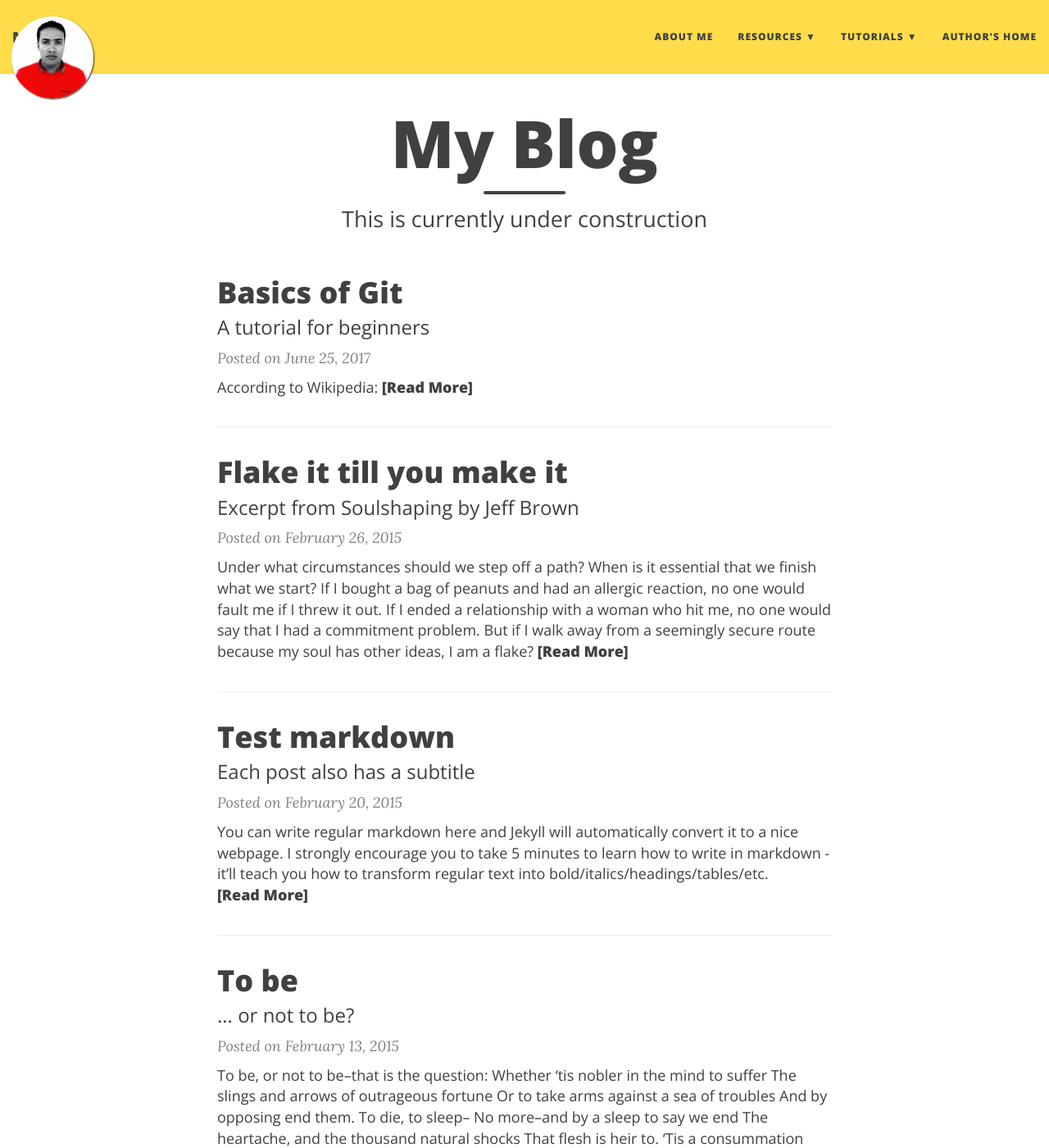
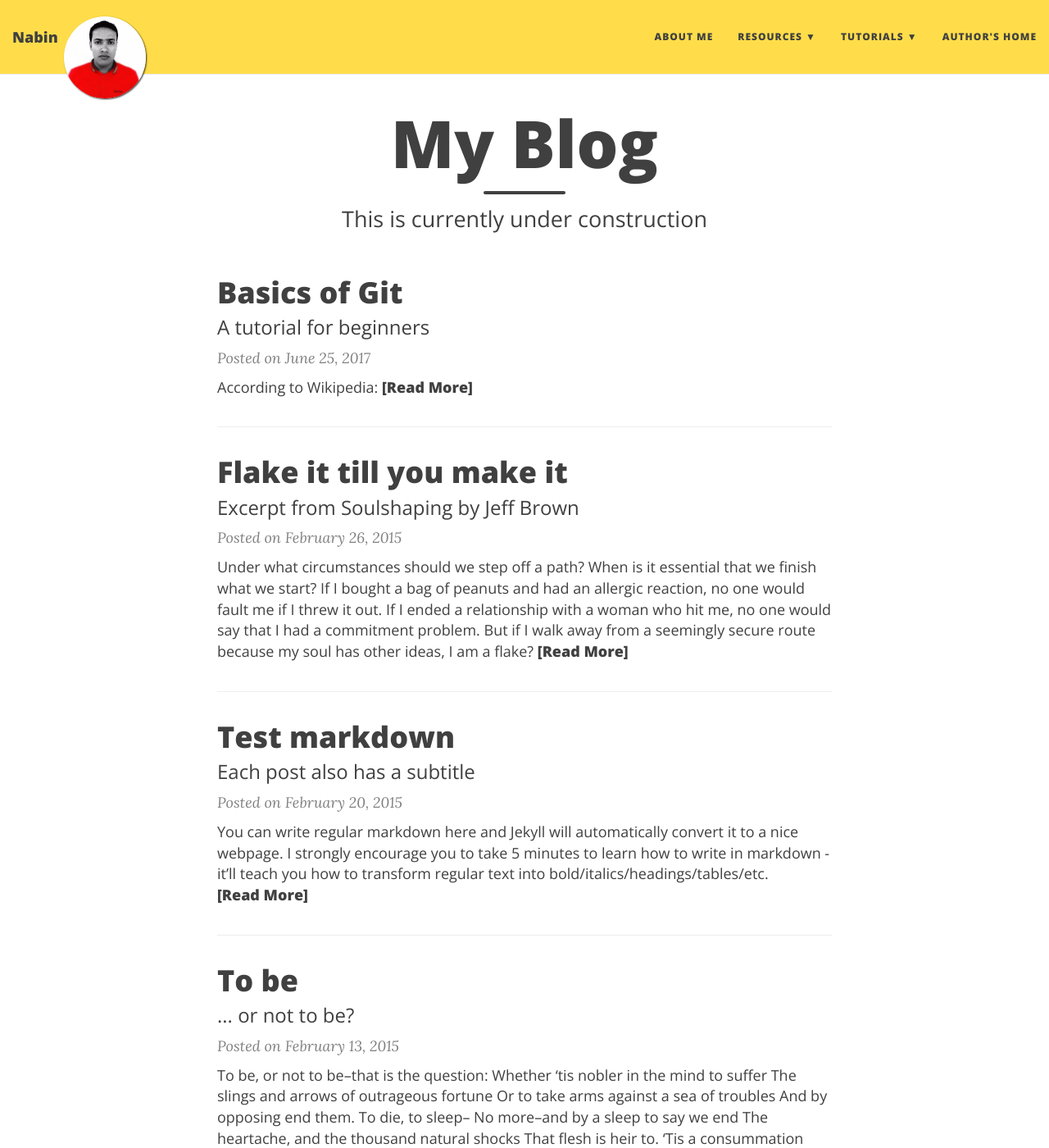
Before and after one commit to Nabinn/Nabinn.github.io, a Jekyll site: the page built from index.html, in a window 1280 px wide and 1400 px high. Shown: the whole window at 82% size. Built offline with Jekyll 4.4.1, drawn with Linux system fonts in a browser that asks for light colours; nearby versions of some CDN libraries; the list of posts is cut into pages by our own code.

Commit message:
updated config

```diff
--- a/css/main.css
+++ b/css/main.css
@@ -160,9 +160,9 @@
   -webkit-transition: opacity 0.5s ease-in-out;
   -moz-transition: opacity 0.5s ease-in-out;
   transition: opacity 0.5s ease-in-out;
-  left: 5%; /*50%; */
+  left: 10%; /*50%; */
   width: 50px;
-  margin-top: -25px;
+  margin-top: -5px;/*-25px;*/
 }
 .navbar-custom .avatar-container  .avatar-img-border {
   width: 100%;
```
